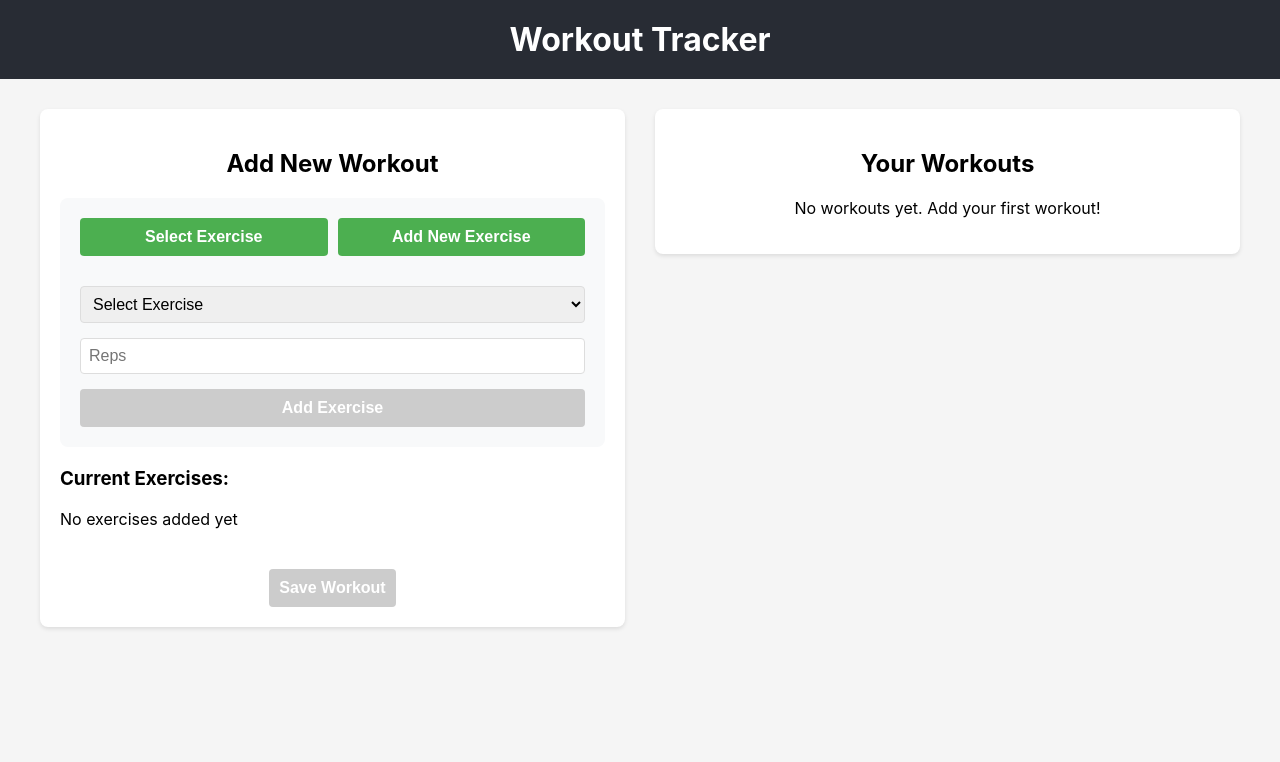
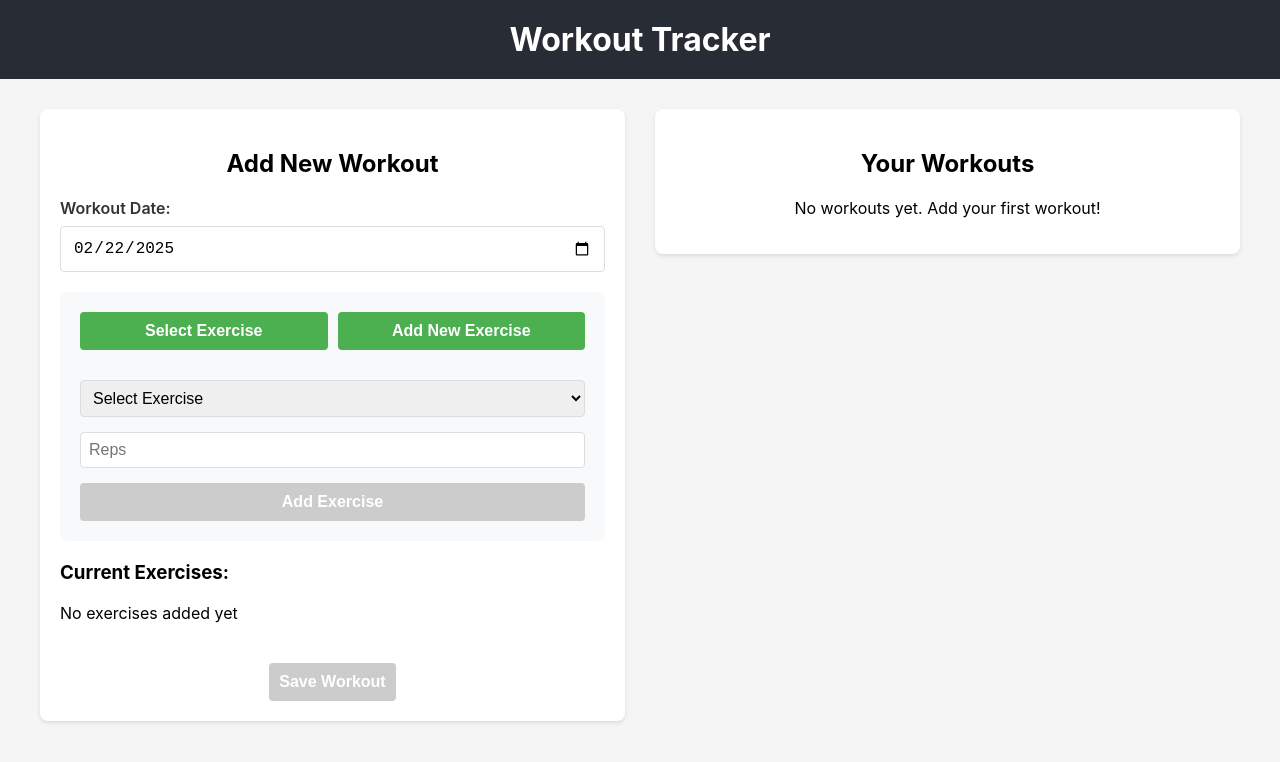
Before and after one commit to cohesivejones/workout, a React (Create React App) app: page / in a window 1280 px wide. Shown: the top 762 px of the page. Built offline with nearby package versions, Linux system fonts and the light colour scheme.

Commit message:
Add date selection to workouts

```diff
--- a/src/App.css
+++ b/src/App.css
@@ -33,6 +33,33 @@
   padding: 20px;
   border-radius: 8px;
   box-shadow: 0 2px 4px rgba(0,0,0,0.1);
+}
+
+.date-input {
+  margin-bottom: 20px;
+  text-align: left;
+}
+
+.date-input label {
+  display: block;
+  margin-bottom: 8px;
+  font-weight: 600;
+  color: #333;
+}
+
+.date-input input[type="date"] {
+  padding: 12px;
+  border: 1px solid #ddd;
+  border-radius: 4px;
+  font-size: 16px;
+  width: 100%;
+  box-sizing: border-box;
+}
+
+.date-input input[type="date"]:focus {
+  border-color: #4CAF50;
+  outline: none;
+  box-shadow: 0 0 0 2px rgba(76, 175, 80, 0.2);
 }
 
 .exercise-input {
--- a/src/components/WorkoutForm.js
+++ b/src/components/WorkoutForm.js
@@ -4,13 +4,14 @@ function WorkoutForm({ onSubmit, savedExercises, onSaveExercise }) {
   const [exercises, setExercises] = useState([]);
   const [currentExercise, setCurrentExercise] = useState({ name: '', reps: '' });
   const [isNewExercise, setIsNewExercise] = useState(false);
+  const [workoutDate, setWorkoutDate] = useState(new Date().toISOString().split('T')[0]);
 
   const handleSubmit = (e) => {
     e.preventDefault();
     if (exercises.length === 0) return;
 
     onSubmit({
-      date: new Date().toISOString().split('T')[0],
+      date: workoutDate,
       exercises: exercises
     });
 
@@ -34,6 +35,16 @@ function WorkoutForm({ onSubmit, savedExercises, onSaveExercise }) {
     <div className="workout-form">
       <h2>Add New Workout</h2>
       <form onSubmit={handleSubmit}>
+        <div className="date-input">
+          <label htmlFor="workout-date">Workout Date:</label>
+          <input
+            type="date"
+            id="workout-date"
+            value={workoutDate}
+            onChange={(e) => setWorkoutDate(e.target.value)}
+            className="exercise-input-field"
+          />
+        </div>
         <div className="exercise-input">
           <div className="exercise-type-toggle">
             <button
```
